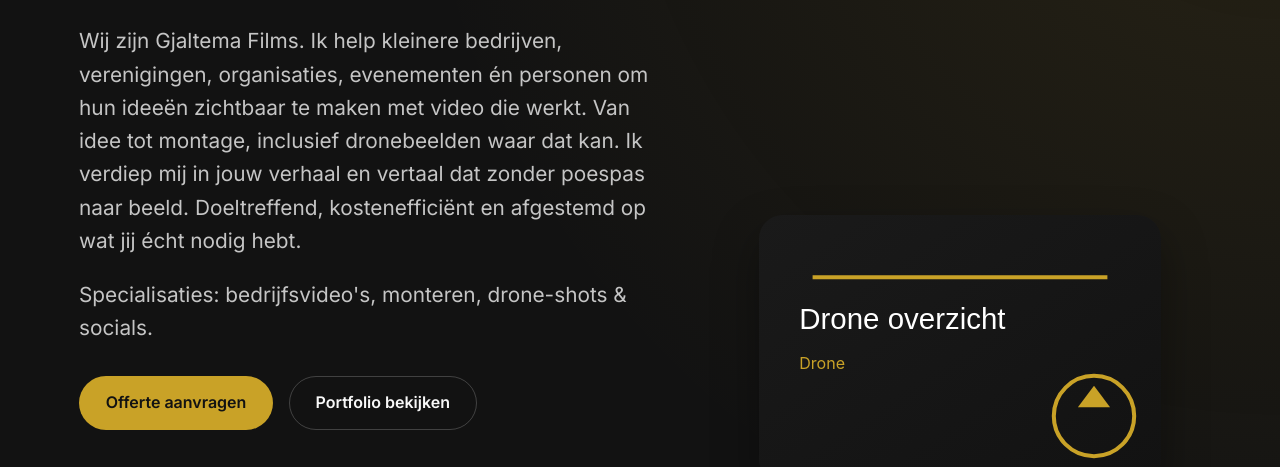
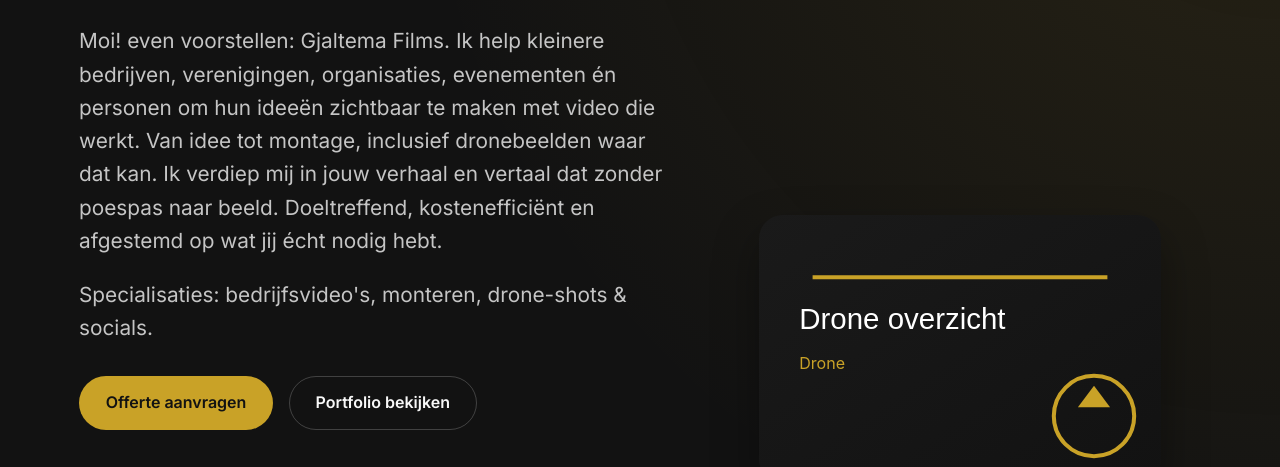
Before and after one commit to richgjaltje/GjaltemaFilms, a plain HTML site: page index.html in a window 1280 px wide. Shown: the part 322-789 px from the top of the page. Drawn offline with Linux system fonts and the light colour scheme.

Commit message:
Update index.html

```diff
--- a/index.html
+++ b/index.html
@@ -54,7 +54,7 @@
         <div class="hero-text">
           <p class="eyebrow">Groningen &middot; Westerkwartier</p>
           <h1 id="hero-title">Video's die jouw verhaal laten werken.</h1>
-          <p class="lead">Wij zijn Gjaltema Films. Ik help kleinere bedrijven, verenigingen, organisaties, evenementen én personen om hun ideeën zichtbaar te maken met video die werkt. Van idee tot montage, inclusief dronebeelden waar dat kan. Ik verdiep mij in jouw verhaal en vertaal dat zonder poespas naar beeld. Doeltreffend, kostenefficiënt en afgestemd op wat jij écht nodig hebt.</p>
+          <p class="lead">Moi! even voorstellen: Gjaltema Films. Ik help kleinere bedrijven, verenigingen, organisaties, evenementen én personen om hun ideeën zichtbaar te maken met video die werkt. Van idee tot montage, inclusief dronebeelden waar dat kan. Ik verdiep mij in jouw verhaal en vertaal dat zonder poespas naar beeld. Doeltreffend, kostenefficiënt en afgestemd op wat jij écht nodig hebt.</p>
           <p class="lead">Specialisaties: bedrijfsvideo's, monteren, drone-shots &amp; socials.</p>
           <div class="cta-group">
             <a class="button button-primary" href="#contact">Offerte aanvragen</a>
```
